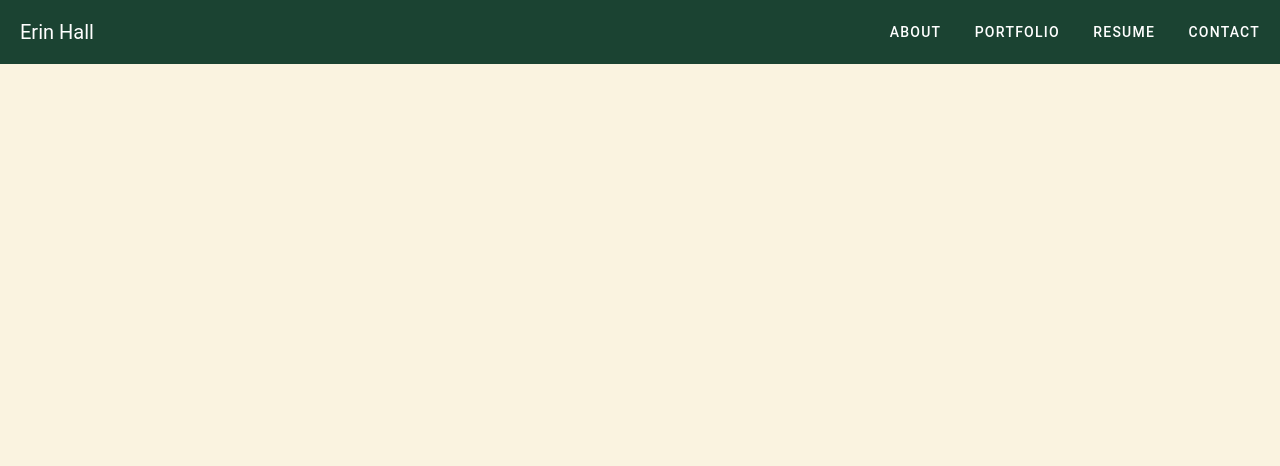
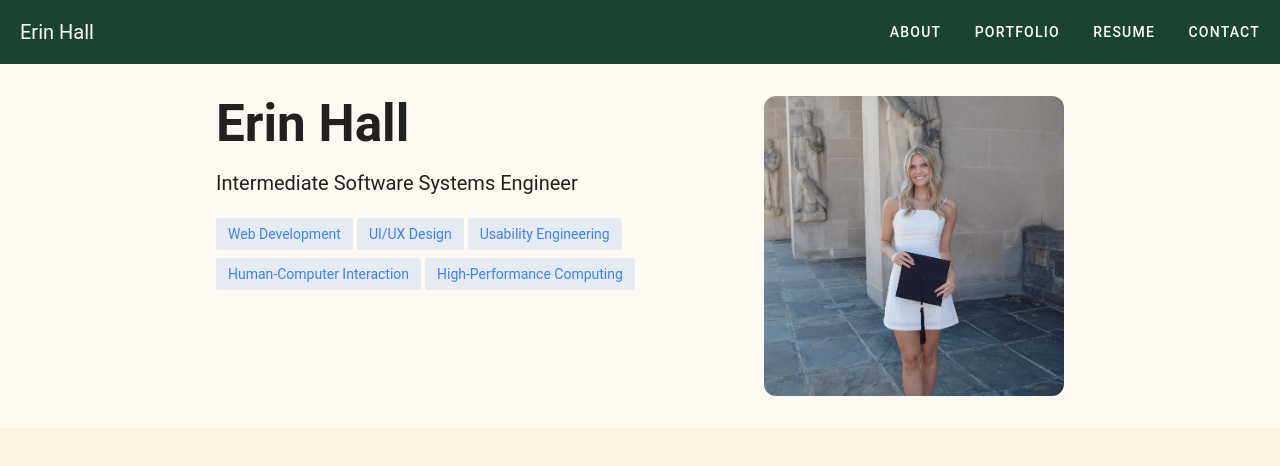
Before and after one commit to erinehall/erinehall.github.io, a Vue app: page / in a window 1280 px wide. Shown: the top 466 px of the page. Built offline with nearby package versions, Linux system fonts and the light colour scheme.

Commit message:
Updated landing page hero component

```diff
--- a/src/App.vue
+++ b/src/App.vue
@@ -2,15 +2,14 @@
   <v-app>
     <Header />
     <v-main>
-      <v-container class="mt-10">
-        <!-- More sections coming soon -->
-      </v-container>
+      <HeroLanding />
     </v-main>
   </v-app>
 </template>
 
 <script setup>
 import Header from './components/Header.vue'
+import HeroLanding from './components/HeroLanding.vue'
 </script>
 
 <style scoped>
--- /dev/null
+++ b/src/components/HeroLanding.vue
@@ -0,0 +1,133 @@
+<template>
+  <section class="hero-wrapper">
+    <div class="hero-content">
+      <div class="text-block">
+        <h1>Erin Hall</h1>
+        <p class="subheading">Intermediate Software Systems Engineer</p>
+        <div class="skills">
+          <v-chip class="skill-chip" color="#3B82F6" text-color="white" pill>
+            Web Development
+          </v-chip>
+          <v-chip class="skill-chip" color="#3B82F6" text-color="white" pill>
+            UI/UX Design
+          </v-chip>
+          <v-chip class="skill-chip" color="#3B82F6" text-color="white" pill>
+            Usability Engineering
+          </v-chip>
+          <v-chip class="skill-chip" color="#3B82F6" text-color="white" pill>
+            Human-Computer Interaction
+          </v-chip>
+          <v-chip class="skill-chip" color="#3B82F6" text-color="white" pill>
+            High-Performance Computing
+          </v-chip>
+        </div>
+        <div class="icon-links">
+          <a
+            href="https://github.com/erinehall"
+            target="_blank"
+            aria-label="GitHub"
+          >
+            <v-icon size="28">mdi-github</v-icon>
+          </a>
+          <a
+            href="https://www.linkedin.com/in/erinehall"
+            target="_blank"
+            aria-label="LinkedIn"
+          >
+            <v-icon size="28">mdi-linkedin</v-icon>
+          </a>
+          <a href="mailto:erin@example.com" aria-label="Email">
+            <v-icon size="28">mdi-email-outline</v-icon>
+          </a>
+        </div>
+      </div>
+      <div class="image-block">
+        <v-img
+          src="/profile-pic.jpg"
+          class="portrait"
+          alt="Erin Hall portrait"
+          cover
+        />
+      </div>
+    </div>
+  </section>
+</template>
+
+<style scoped>
+.hero-wrapper {
+  display: flex;
+  justify-content: center;
+  background-color: #fef9f2; /* light beige */
+}
+
+.hero-content {
+  display: flex;
+  max-width: 1280px;
+  width: 100%;
+  align-items: stretch; /* match heights */
+  justify-content: center;
+  padding: 2rem;
+  gap: 48px;
+}
+
+.text-block {
+  flex: 1;
+  max-width: 500px;
+}
+
+.text-block h1 {
+  font-size: 3.2em;
+  line-height: 1.1;
+  margin-bottom: 16px;
+}
+
+.text-block .subheading {
+  font-size: 1.25em;
+  margin-bottom: 16px;
+}
+
+.skills {
+  margin-bottom: 16px;
+}
+
+.skill-chip {
+  margin: 4px 4px 4px 0;
+}
+
+.icon-links a {
+  margin-right: 12px;
+  color: inherit;
+  transition: color 0.2s ease, opacity 0.2s ease;
+}
+.icon-links a:hover {
+  color: #3b82f6;
+  opacity: 0.8;
+}
+
+.image-block {
+  flex-shrink: 0;
+  display: flex;
+  align-items: stretch;
+}
+
+.portrait {
+  width: 300px;
+  height: 100%;
+  border-radius: 12px;
+  object-fit: cover;
+}
+
+@media (max-width: 960px) {
+  .hero-content {
+    flex-direction: column;
+    gap: 32px;
+  }
+  .image-block {
+    align-items: center;
+  }
+  .portrait {
+    width: 100%;
+    height: auto;
+  }
+}
+</style>
```
Also changed, not shown: public/profile-pic.jpg (added).
